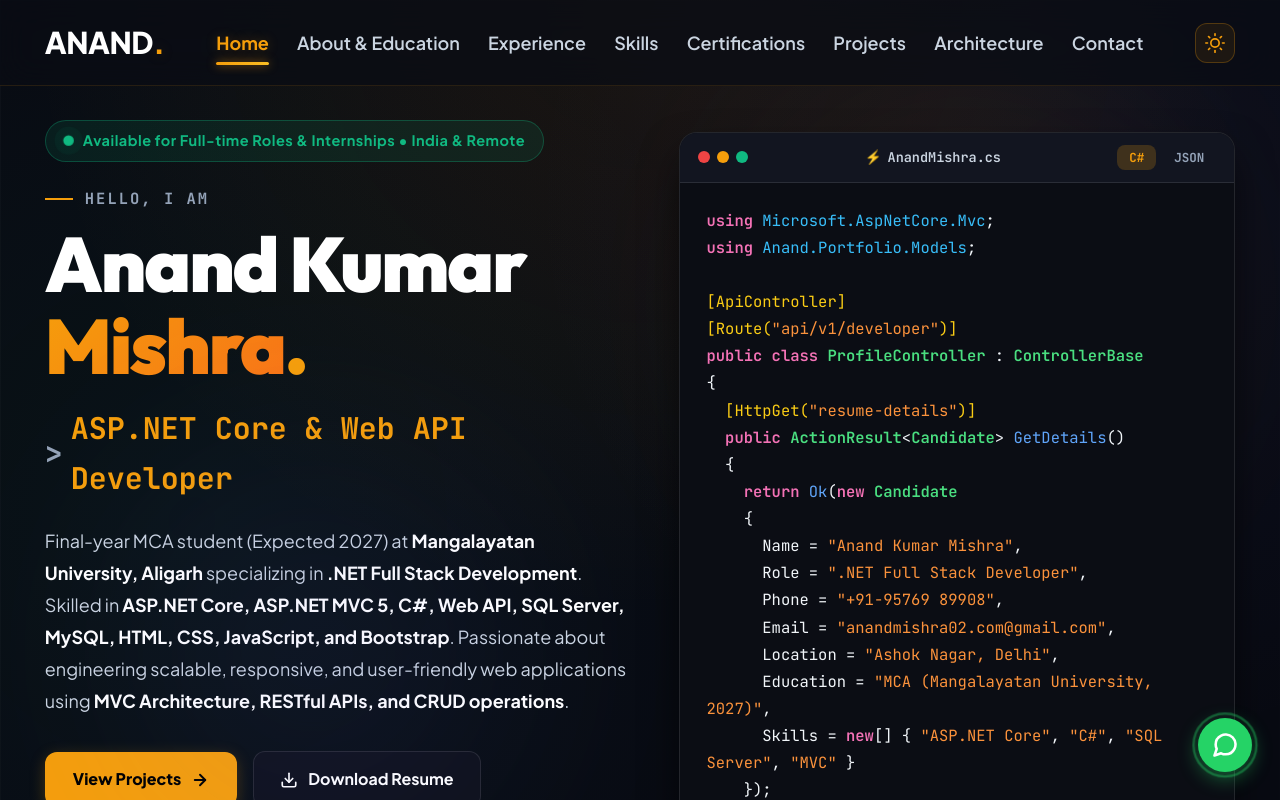
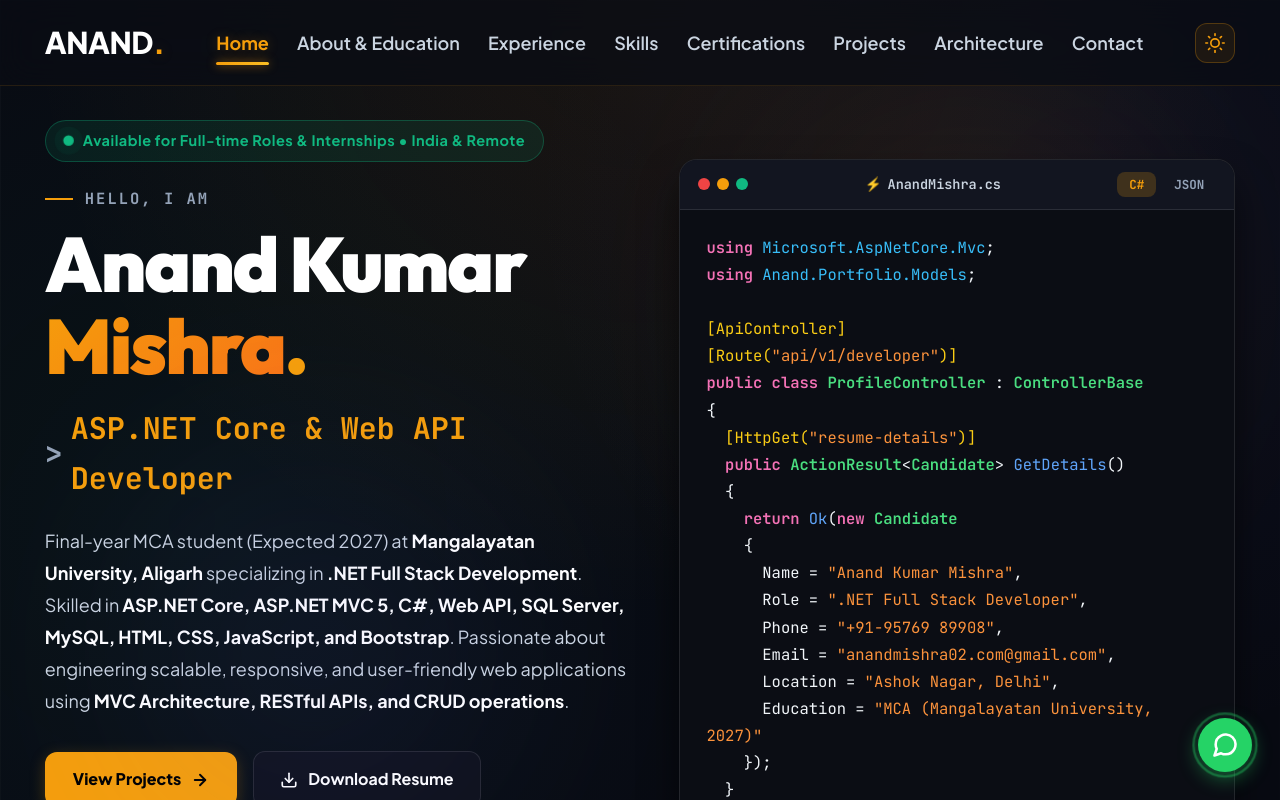
Before and after one commit to Anand9899/Portfolio, a React (Vite) app: page / in a window 1280 px wide. Shown: the top 800 px of the page. Built offline with nearby package versions, Linux system fonts and the light colour scheme.

Commit message:
fix(hero): remove skills line from C# code preview

```diff
--- a/src/components/Hero.tsx
+++ b/src/components/Hero.tsx
@@ -171,8 +171,7 @@ function Hero() {
                   <div className="code-line">&nbsp;&nbsp;&nbsp;&nbsp;&nbsp;&nbsp;Phone = <span className="c-str">"+91-95769 89908"</span>,</div>
                   <div className="code-line">&nbsp;&nbsp;&nbsp;&nbsp;&nbsp;&nbsp;Email = <span className="c-str">"anandmishra02.com@gmail.com"</span>,</div>
                   <div className="code-line">&nbsp;&nbsp;&nbsp;&nbsp;&nbsp;&nbsp;Location = <span className="c-str">"Ashok Nagar, Delhi"</span>,</div>
-                  <div className="code-line">&nbsp;&nbsp;&nbsp;&nbsp;&nbsp;&nbsp;Education = <span className="c-str">"MCA (Mangalayatan University, 2027)"</span>,</div>
-                  <div className="code-line">&nbsp;&nbsp;&nbsp;&nbsp;&nbsp;&nbsp;Skills = <span className="c-keyword">new</span>[] {'{'} <span className="c-str">"ASP.NET Core"</span>, <span className="c-str">"C#"</span>, <span className="c-str">"SQL Server"</span>, <span className="c-str">"MVC"</span> {'}'}</div>
+                  <div className="code-line">&nbsp;&nbsp;&nbsp;&nbsp;&nbsp;&nbsp;Education = <span className="c-str">"MCA (Mangalayatan University, 2027)"</span></div>
                   <div className="code-line">&nbsp;&nbsp;&nbsp;&nbsp;{'}'});</div>
                   <div className="code-line">&nbsp;&nbsp;{'}'}</div>
                   <div className="code-line">{'}'}</div>
```
